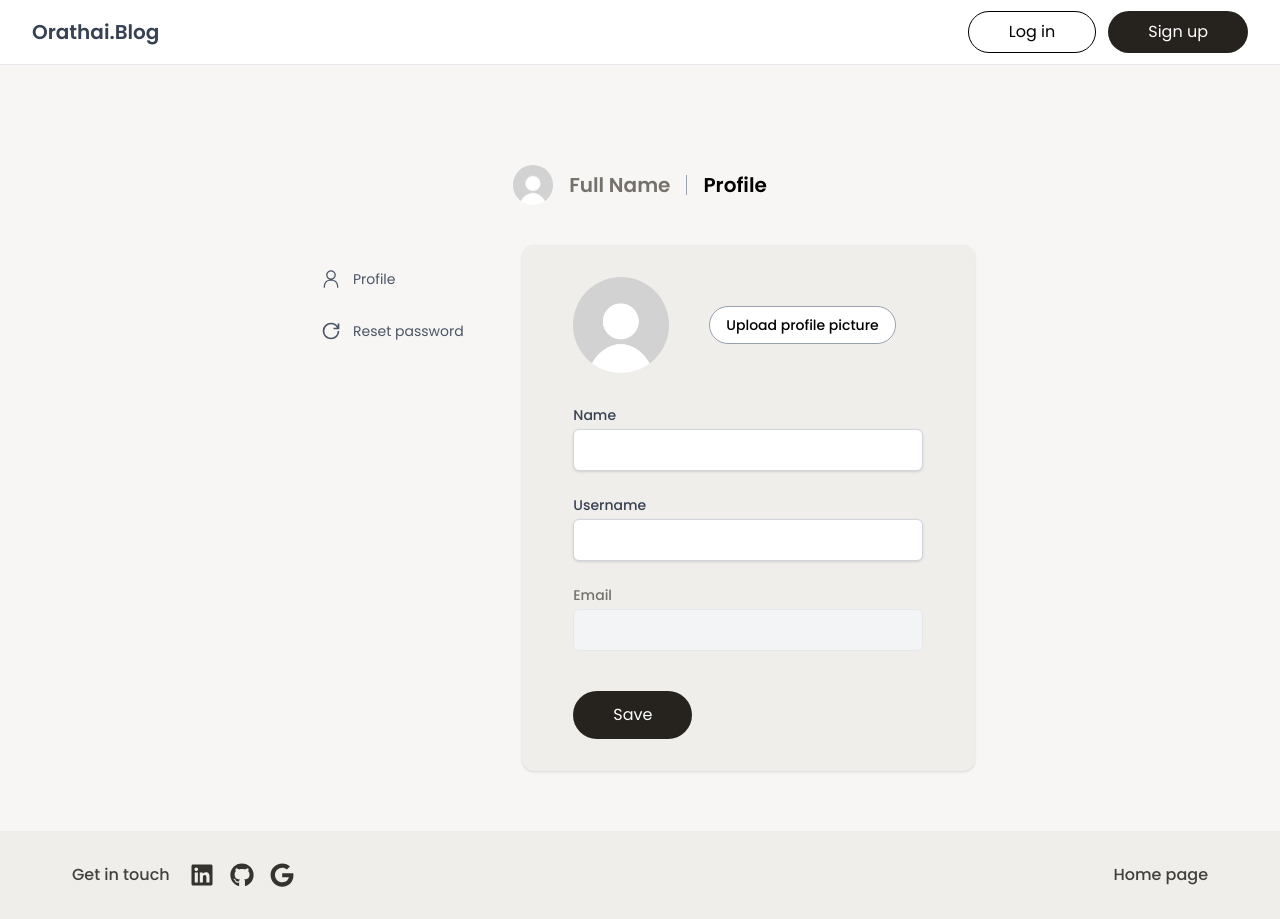
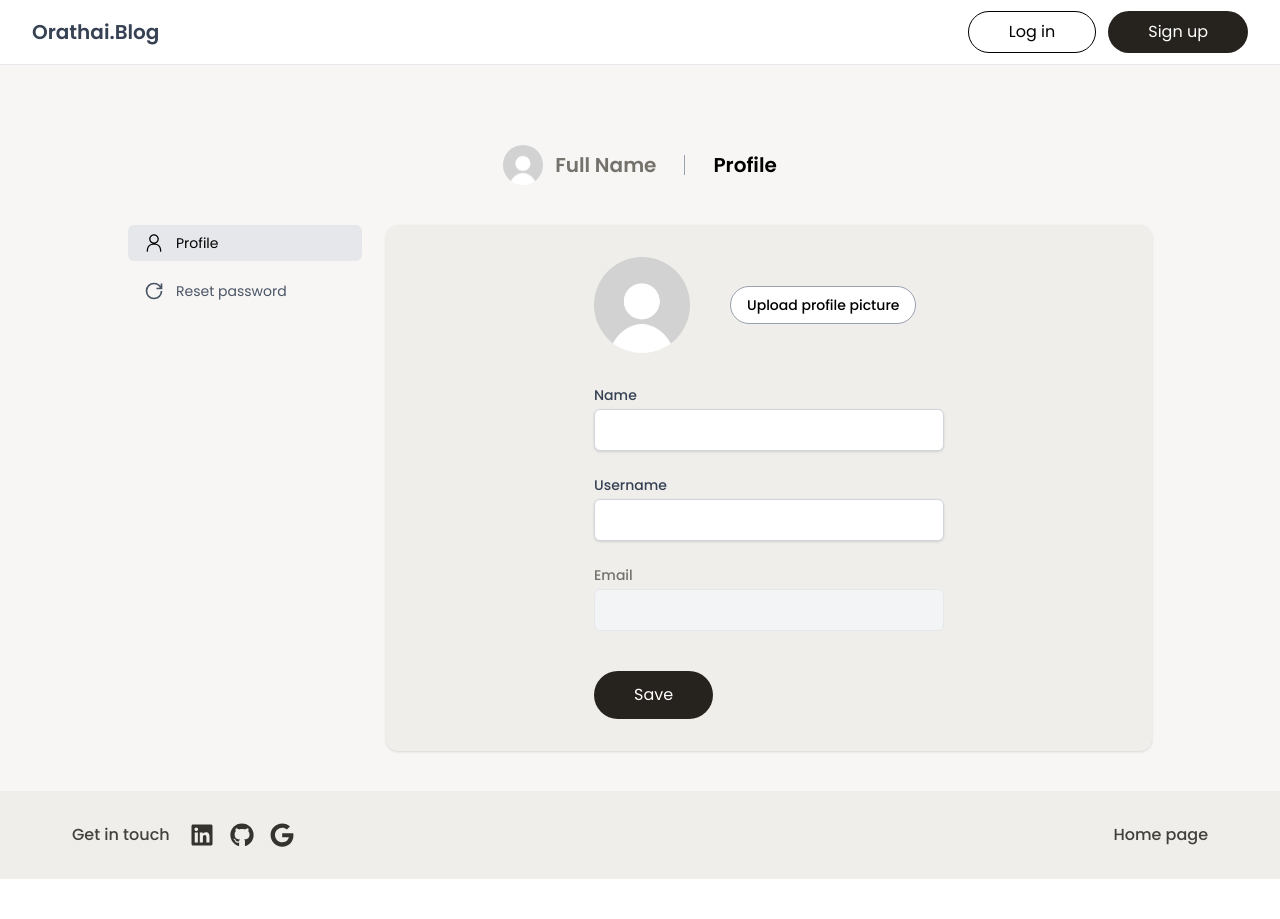
Before and after one commit to tatchunari/orathai-personal-blog, a React (Vite) app in the folder client/: page /member in a window 1280 px wide. After the commit the page ends 879 px from the top, so only its background shows below. Built offline with nearby package versions, Linux system fonts and the light colour scheme.

Commit message:
feat: make the MemberManagementPage resposive

```diff
--- a/client/src/components/ResetPasswordAlertDialog.jsx
+++ b/client/src/components/ResetPasswordAlertDialog.jsx
@@ -1,12 +1,12 @@
 import { X } from "lucide-react";
 
-const ResetPasswordAlertDialog = ({ isOpen, onClose}) => {
+const ResetPasswordAlertDialog = ({ isOpen, onClose }) => {
 
 
   if (!isOpen) return null;
   return (
      <div className="fixed inset-0 bg-black/40 flex items-center justify-center z-50">
-      <div className="absolute bg-white py-10 items-center justify-center rounded-xl shadow-lg p-6 max-w-sm w-full text-center">
+      <div className="bg-white py-10 items-center justify-center rounded-xl shadow-lg p-6 max-w-sm w-full text-center">
         <h1 className="font-semibold mb-4">Reset Password</h1>
         <p className="text-xs mb-4 text-gray-500">Do you want to reset your password?</p>
         {/* Buttons */}
@@ -15,7 +15,6 @@ const ResetPasswordAlertDialog = ({ isOpen, onClose}) => {
         <button className="px-10 py-3 text-xs rounded-full bg-[#26231E] text-white cursor-pointer hover:bg-gray-800">Reset</button>
         </div>
       </div>
-      <X  className="relative left-42 bottom-18" size={20}/>
     </div>
   )
 }
--- a/client/src/pages/MemberManagement/MemberManagementPage.jsx
+++ b/client/src/pages/MemberManagement/MemberManagementPage.jsx
@@ -7,58 +7,71 @@ import { RxPerson } from "react-icons/rx";
 import { GrPowerReset } from "react-icons/gr";
 import { useState } from "react";
 
-
 const MemberManagementPage = () => {
-
   const [activeTab, setActiveTab] = useState("profile");
 
   return (
     <div className="flex flex-col min-h-screen overflow-hidden">
-      <Navbar/>
+      <Navbar />
 
-    <div className="flex-grow bg-[#F7F6F4] flex flex-col justify-center items-center px-4 py-15">
+      <div className="flex-grow bg-[#F7F6F4] flex flex-col items-center px-4 py-10">
         {/* Header */}
-      <div className="flex items-center space-x-4 my-10">
-        <img src="mockpfp.jpg" alt="profile-icon" className="h-10 w-10 rounded-full"/>
-        <h1 className="font-semibold text-xl text-[#75716B]">Full Name</h1>
-        <div className="h-5 border-l border-gray-400"></div>
-        <p className="font-semibold text-xl">Profile</p>
+        <div className="flex flex-col gap-x-3 sm:flex-row sm:items-center sm:space-x-4 my-6 sm:my-10 text-center sm:text-left">
+          <img
+            src="mockpfp.jpg"
+            alt="profile-icon"
+            className="h-12 w-12 sm:h-10 sm:w-10 rounded-full mx-auto sm:mx-0"
+          />
+          <h1 className="font-semibold text-lg sm:text-xl text-[#75716B] mt-2 sm:mt-0">
+            Full Name
+          </h1>
+          <div className="hidden sm:block h-5 border-l border-gray-400"></div>
+          <p className="font-semibold text-lg sm:text-xl">Profile</p>
         </div>
-      <div className="flex flex-row">
 
-      {/* Side bar */}
-      <div className="w-80">
+        {/* Content */}
+        <div className="flex flex-col md:flex-row gap-6 w-full max-w-5xl">
+          {/* Sidebar */}
+          <div className="w-full md:w-80">
             <aside>
-          <nav className="text-gray-600">
+              <nav className="text-gray-600 flex md:flex-col gap-3 justify-center md:justify-start">
                 <button
-            className="flex flex-row gap-3 my-4 cursor-pointer hover:text-black focus:bg-gray-200 active:bg-gray-200 rounded-md px-4 py-2"
+                  className={`flex flex-row gap-3 items-center cursor-pointer hover:text-black rounded-md px-4 py-2 ${
+                    activeTab === "profile"
+                      ? "bg-gray-200 text-black"
+                      : "focus:bg-gray-200 active:bg-gray-200"
+                  }`}
                   onClick={() => setActiveTab("profile")}
                 >
-              <RxPerson className="w-5 h-5"/>
+                  <RxPerson className="w-5 h-5" />
                   <p className="text-sm">Profile</p>
                 </button>
                 <button
-            className="flex flex-row gap-3 cursor-pointer hover:text-black focus:bg-gray-200 active:bg-gray-200 rounded-md px-4 py-2"
+                  className={`flex flex-row gap-3 items-center cursor-pointer hover:text-black rounded-md px-4 py-2 ${
+                    activeTab === "resetPassword"
+                      ? "bg-gray-200 text-black"
+                      : "focus:bg-gray-200 active:bg-gray-200"
+                  }`}
                   onClick={() => setActiveTab("resetPassword")}
                 >
-              <GrPowerReset className="w-5 h-5"/>
+                  <GrPowerReset className="w-5 h-5" />
                   <p className="text-sm">Reset password</p>
                 </button>
               </nav>
             </aside>
           </div>
 
-      <div className="flex items-center justify-center w-full bg-[#EFEEEB] rounded-xl shadow py-8">
-
           {/* Right Form */}
-        {activeTab === "profile" && <ProfileForm/>}
-        {activeTab === "resetPassword" && <ResetPasswordForm/>}
+          <div className="flex items-center justify-center w-full bg-[#EFEEEB] rounded-xl shadow p-6 sm:p-8">
+            {activeTab === "profile" && <ProfileForm />}
+            {activeTab === "resetPassword" && <ResetPasswordForm />}
           </div>
         </div>
       </div>
-    <Footer/>
+
+      <Footer />
     </div>
-  )
-}
+  );
+};
 
-export default MemberManagementPage
+export default MemberManagementPage;
```
Lines whose indentation alone changed are shown as unchanged.
